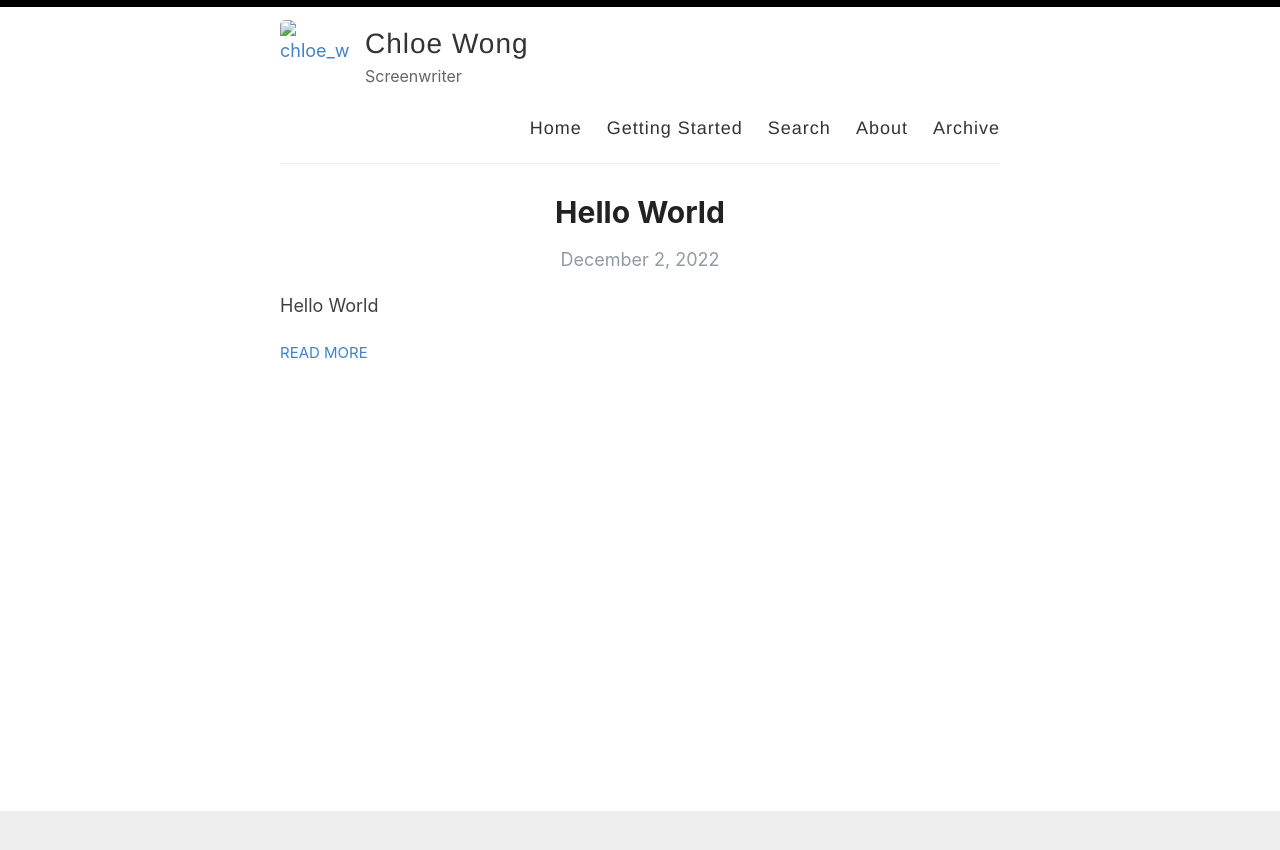
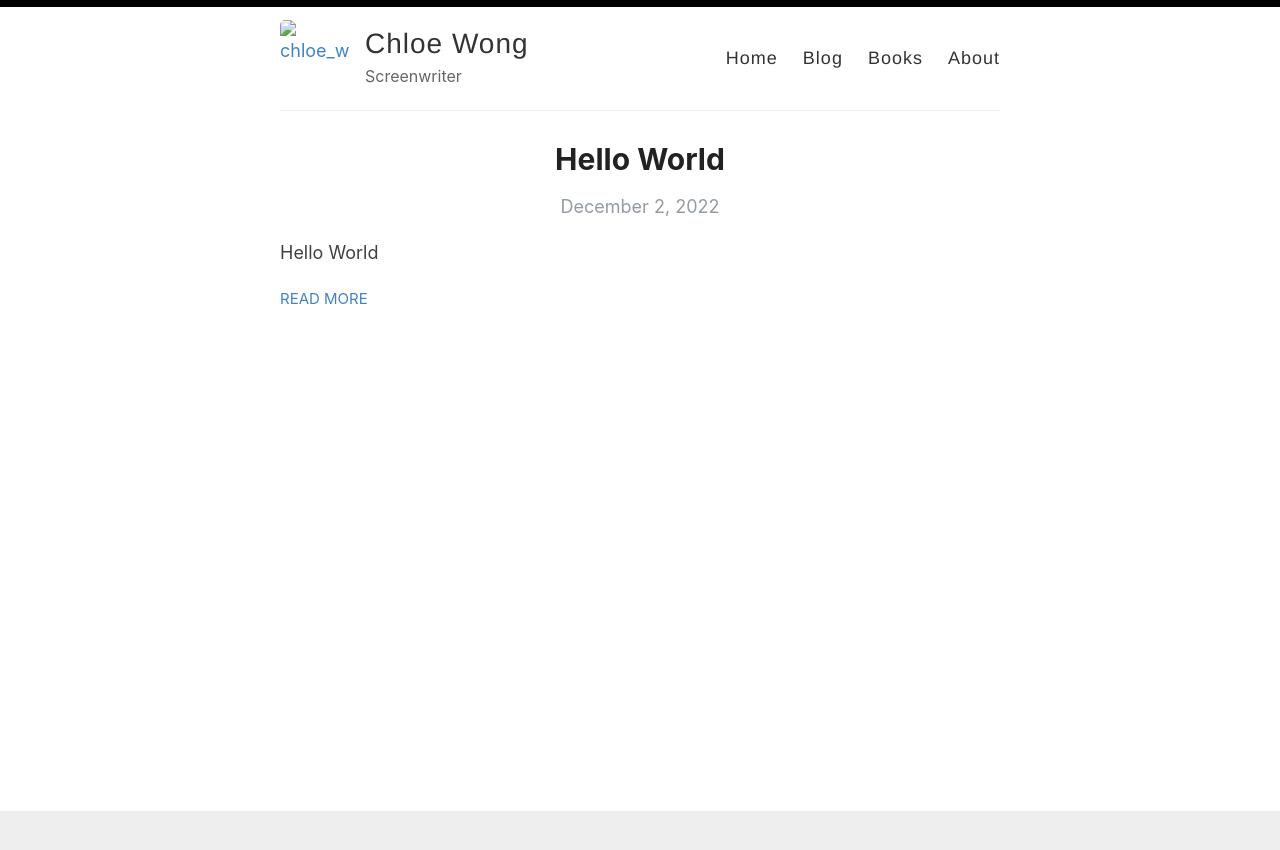
Before and after one commit to thewonglab/chloe_wong, a Jekyll site: the page built from index.html, in a window 1280 px wide. Shown: the top 850 px of the page. Built offline with Jekyll 4.4.1, drawn with Linux system fonts in a browser that asks for light colours; the list of posts is cut into pages by our own code.

Commit message:
Update default.html

```diff
--- a/_layouts/default.html
+++ b/_layouts/default.html
@@ -29,10 +29,9 @@
 
             <nav>
               <a href="{{ site.baseurl }}/">Home</a>
-              <a href="{{ site.baseurl }}/getting-started">Getting Started</a>
-              <a href="{{ site.baseurl }}/search">Search</a>
+              <a href="{{ site.baseurl }}/blog">Blog</a>
+              <a href="{{ site.baseurl }}/books">Books</a>
               <a href="{{ site.baseurl }}/about">About</a>
-              <a href="{{ site.baseurl }}/archive">Archive</a>
             </nav>
           </header>
         </div>
```
